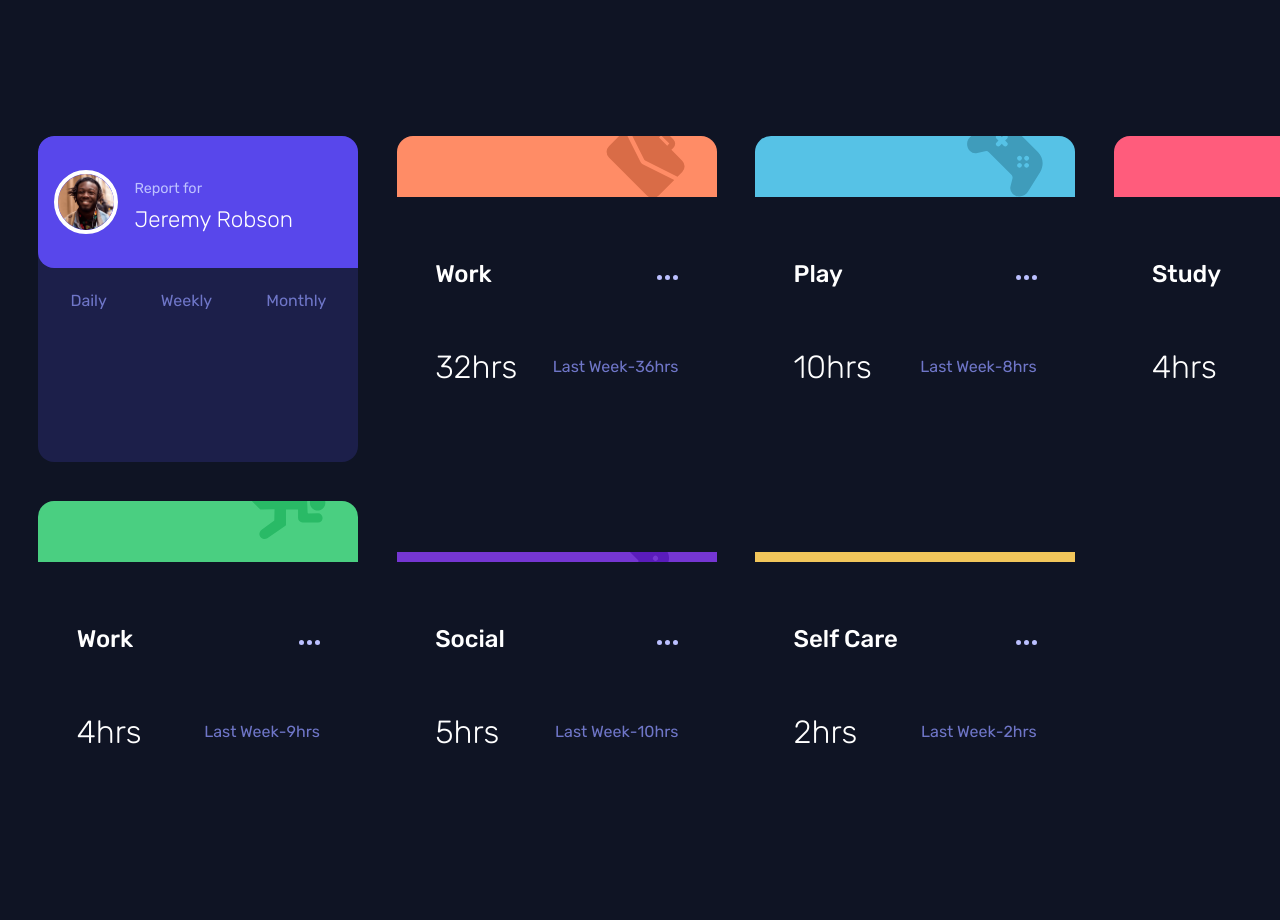
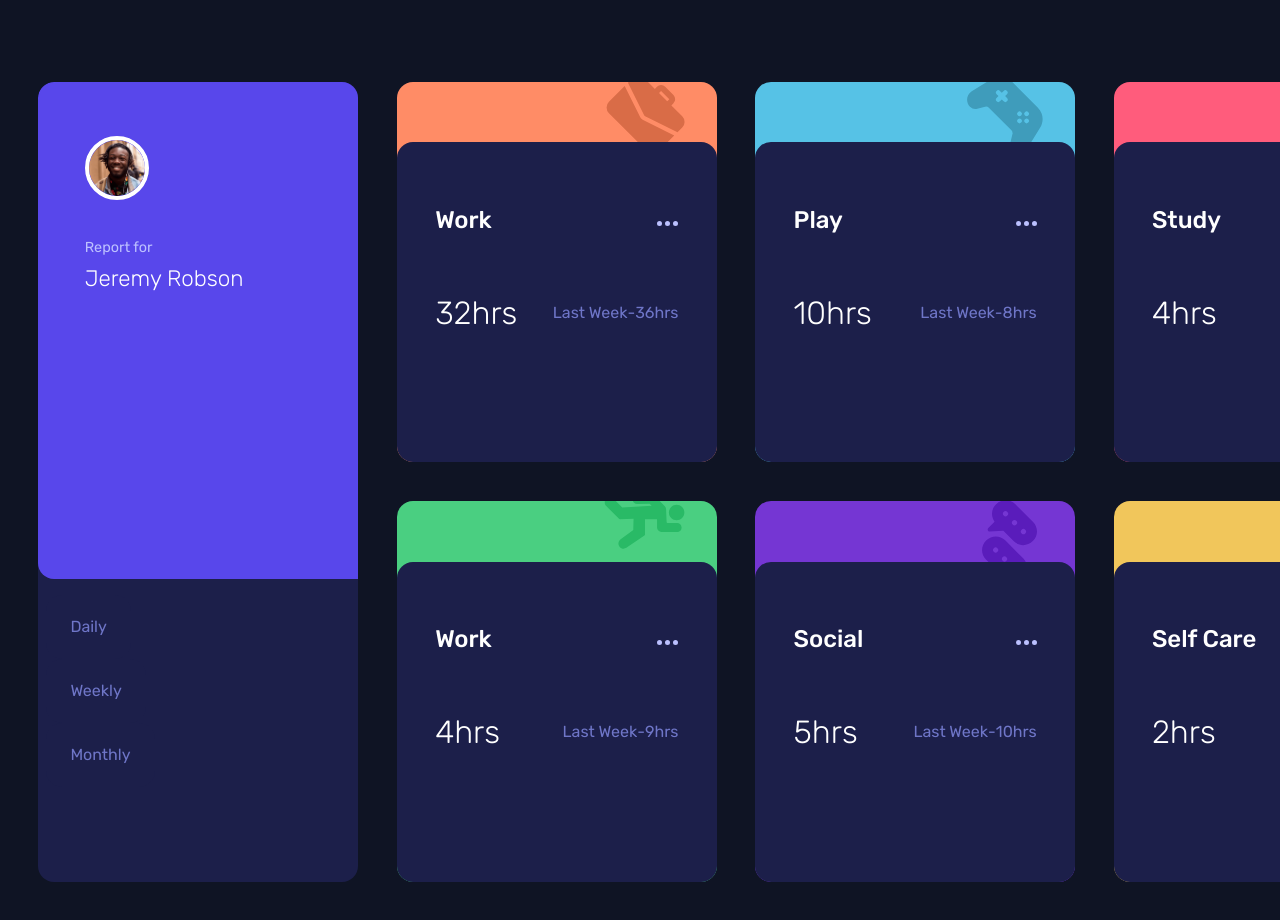
Before and after one commit to Carmenyo/FM-Time-tracking-dashboard, a plain HTML site: page index.html in a window 1280 px wide. Shown: the top 920 px of the page. Drawn offline with Linux system fonts and the light colour scheme.

Commit message:
fixing layout

```diff
--- a/styles/style.css
+++ b/styles/style.css
@@ -18,7 +18,6 @@ font-family: "Rubik", sans-serif;
 
 body{
     width: 100%;
-    min-height: 100vh;
     background-color: var(--VeryDarkBlue);
     display: grid;
     place-items: center;
@@ -87,6 +86,7 @@ body{
     padding: 0.5rem 1.5rem;
     cursor: pointer;
     transition: color 250ms;
+    border-radius: 1rem;
 }
 .activity-tracker__option:hover{
     color: white;
@@ -132,7 +132,7 @@ border-radius: 1rem;
 
 }
 .activity__background > img{
-    transform: translate(-2rem, -1rem);
+    transform: translate(-2rem, -0.4rem);
     position: relative;
     z-index: 1;
 }
@@ -140,14 +140,14 @@ border-radius: 1rem;
     position: relative;
     grid-row: 2/3;
     grid-column: 1/2;
-    background-color: var(--VeryDarkBlue);
-    height: 100%;
+    background-color: var(--DarkBlue);
     display: flex;
     padding: 2.8rem 2.4rem;
     flex-flow: column nowrap;
     z-index: 5;
     gap: 0.5rem;
     cursor: pointer;
+    border-radius: 1rem;
 }
 .activity-tracker__activity:hover > .activity_info {
     background-color: var(--DesaturatedBlue);
@@ -181,10 +181,32 @@ border-radius: 1rem;
 
 
 
-@media screen and (min-width: 768px){
+@media screen and (min-width: 768px) {
 
-.activity-tracker{
+.activity-tracker {
+    display: grid;
+    width: 100%;
     grid-template-columns: repeat(auto-fit, minmax(20rem, 1fr));
+    grid-template-rows: 1fr 1fr;
+    min-height: 50rem;
     max-width: 90rem;
 }
+.activity-tracker__menu {
+    grid-row: 1/3;
+    display: flex;
+    flex-flow: column nowrap;
 }
+.activity-tracker__owner {
+    padding: 3.4rem 2.9rem 17rem 2.9rem;
+    flex-flow: column;
+    align-items: start;
+}
+.activity-tracker__option{
+    height: 4rem;
+}
+.activity-tracker__options {
+    display: flex;
+    flex-direction: column;
+
+}
+}
```
Also changed, not shown: index.html (+0 -1 lines), data.json (line endings or trailing spaces), 4 other files.
